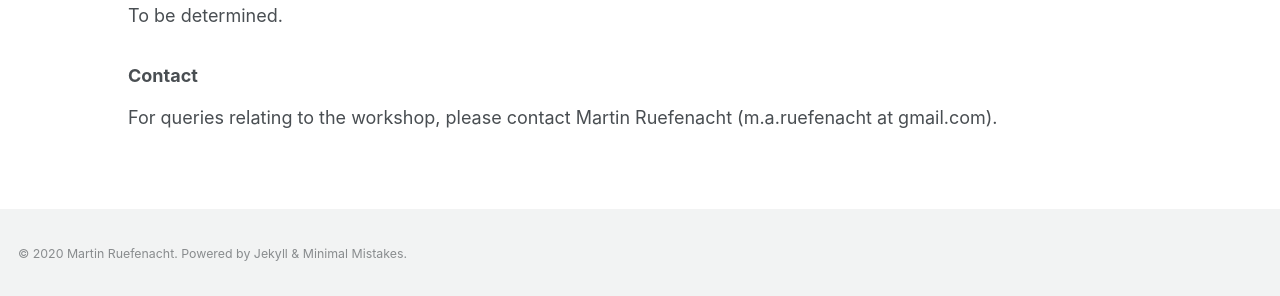
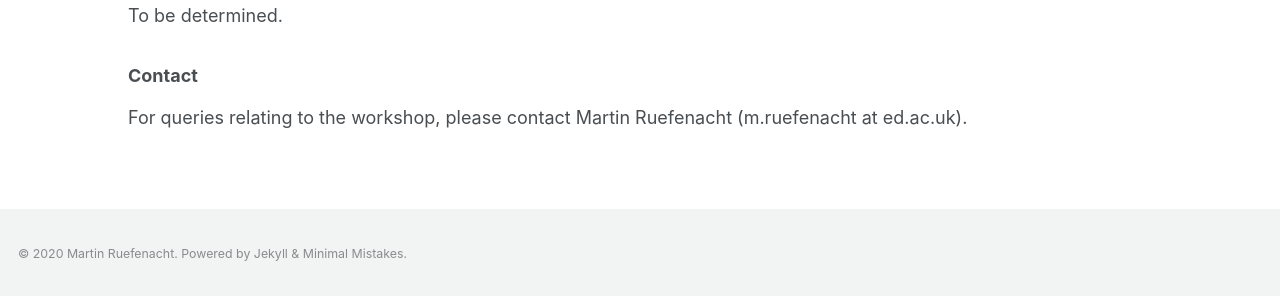
Before and after one commit to c3po-workshop/c3po-workshop.github.io, a Jekyll site: the page built from index.md, in a window 1280 px wide. Shown: the part 741-1037 px from the top of the page. Built offline with Jekyll 4.4.1, drawn with Linux system fonts in a browser that asks for light colours; cached includes are drawn as plain includes; nearby versions of some CDN libraries.

Commit message:
Updated contact info

```diff
--- a/index.md
+++ b/index.md
@@ -34,4 +34,4 @@
 To be determined.
 
 ### Contact
-For queries relating to the workshop, please contact Martin Ruefenacht (m.a.ruefenacht at gmail.com).
+For queries relating to the workshop, please contact Martin Ruefenacht (m.ruefenacht at ed.ac.uk).
```
